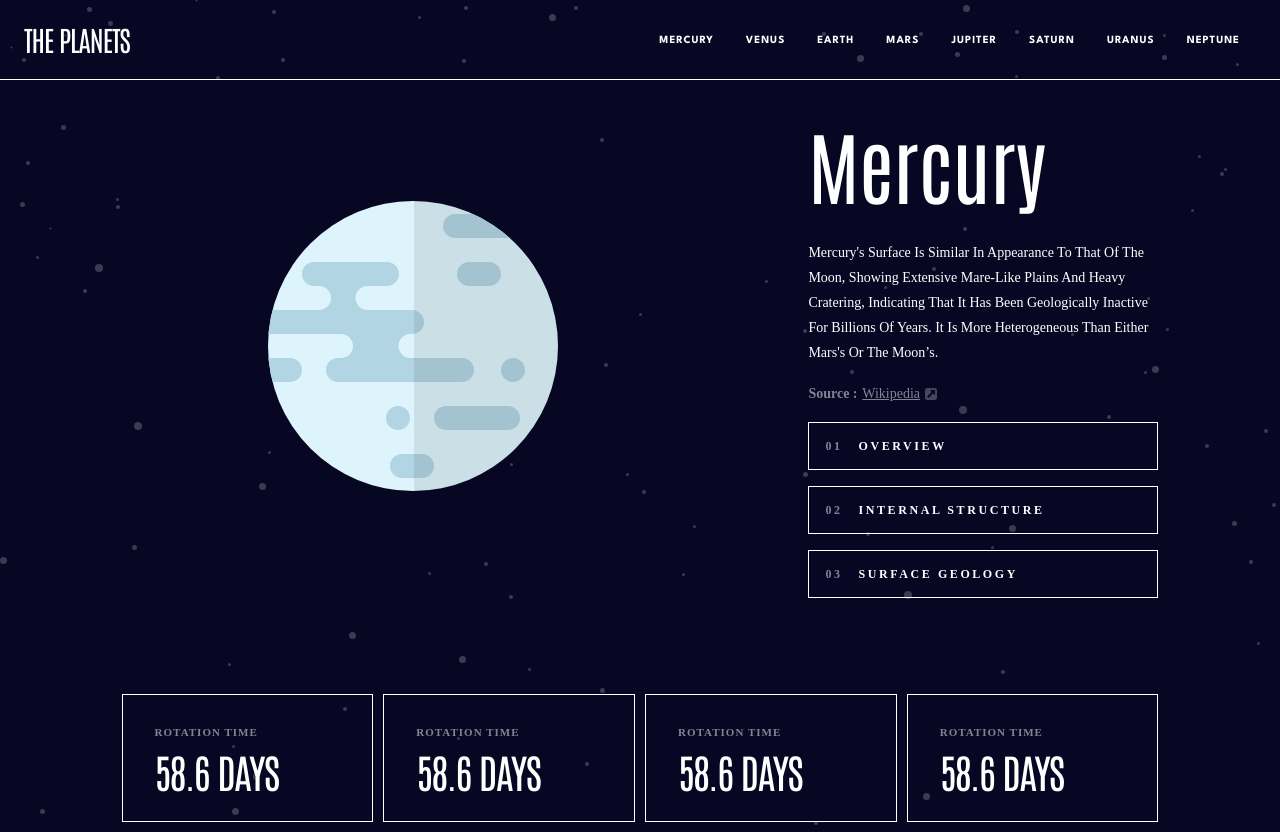
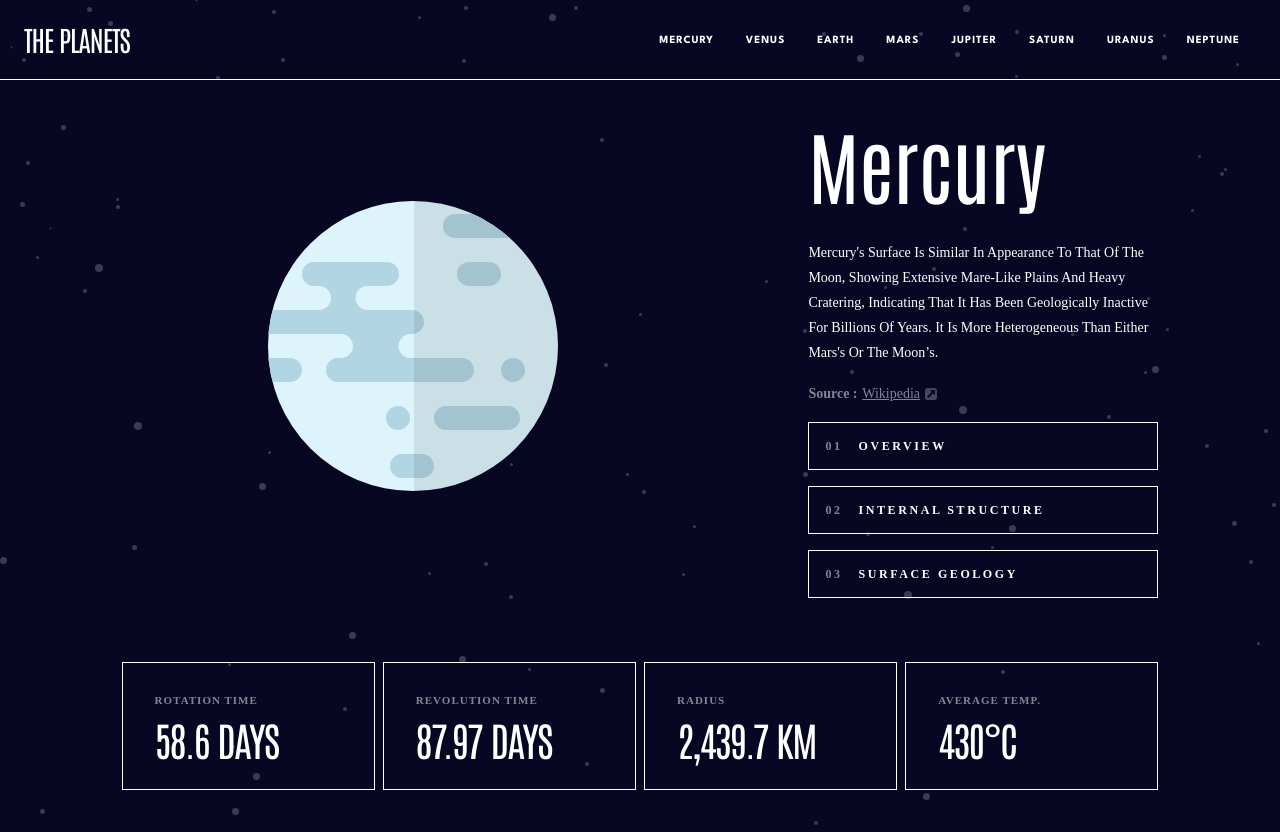
Before and after one commit to SandraDammy/planets-fact-sites, a React (Create React App) app: page / in a window 1280 px wide. Built offline with nearby package versions, Linux system fonts and the light colour scheme.

Commit message:
change_px_to_rem

```diff
--- a/src/App.css
+++ b/src/App.css
@@ -12,7 +12,6 @@ body {
   background-color: #070724;
   background-image: url('./assets//img/background-stars.svg');
   text-transform: capitalize;
-  /* margin: 2rem; */
 }
 
 /* styling scrollbar */
--- a/src/components/Card.jsx
+++ b/src/components/Card.jsx
@@ -4,7 +4,7 @@ const Card = ({title,value}) => {
   return (
       <div className='card'>
         <h4 className='card-title'>{title}</h4>
-        <h2 className='card-value'>{value} days</h2>
+        <h2 className='card-value'>{value}</h2>
       </div>
   );
 };
--- a/src/components/styles.css
+++ b/src/components/styles.css
@@ -95,7 +95,7 @@ a {
   width: 90%;
   color: #ffffff;
   margin-top: 2rem;
-  margin-bottom: 5rem;
+  margin-bottom: 3rem;
 }
 
 /* Img */
@@ -231,7 +231,7 @@ span {
   text-transform: uppercase;
   color: #ffffff;
   width: 90%;
-  gap: 0.625rem;
+  gap: 0.5rem;
 }
 .card {
   width: 15.938rem;
--- a/src/pages/Mercury.jsx
+++ b/src/pages/Mercury.jsx
@@ -31,10 +31,10 @@ const Mercury = () => {
         </div>
       </div>
       <div className="container-card">
-        <Card title={"ROTATION TIME"} value={"58.6"} />
-        <Card title={"ROTATION TIME"} value={"58.6"} />
-        <Card title={"ROTATION TIME"} value={"58.6"} />
-        <Card title={"ROTATION TIME"} value={"58.6"} />
+        <Card title={"ROTATION TIME"} value={"58.6 Days"} />
+        <Card title={"REVOLUTION TIME"} value={"87.97 Days"} />
+        <Card title={"radius"} value={"2,439.7 km"} />
+        <Card title={"AVERAGE TEMP."} value={"430°c"} />
       </div>
     </div>
   );
```
